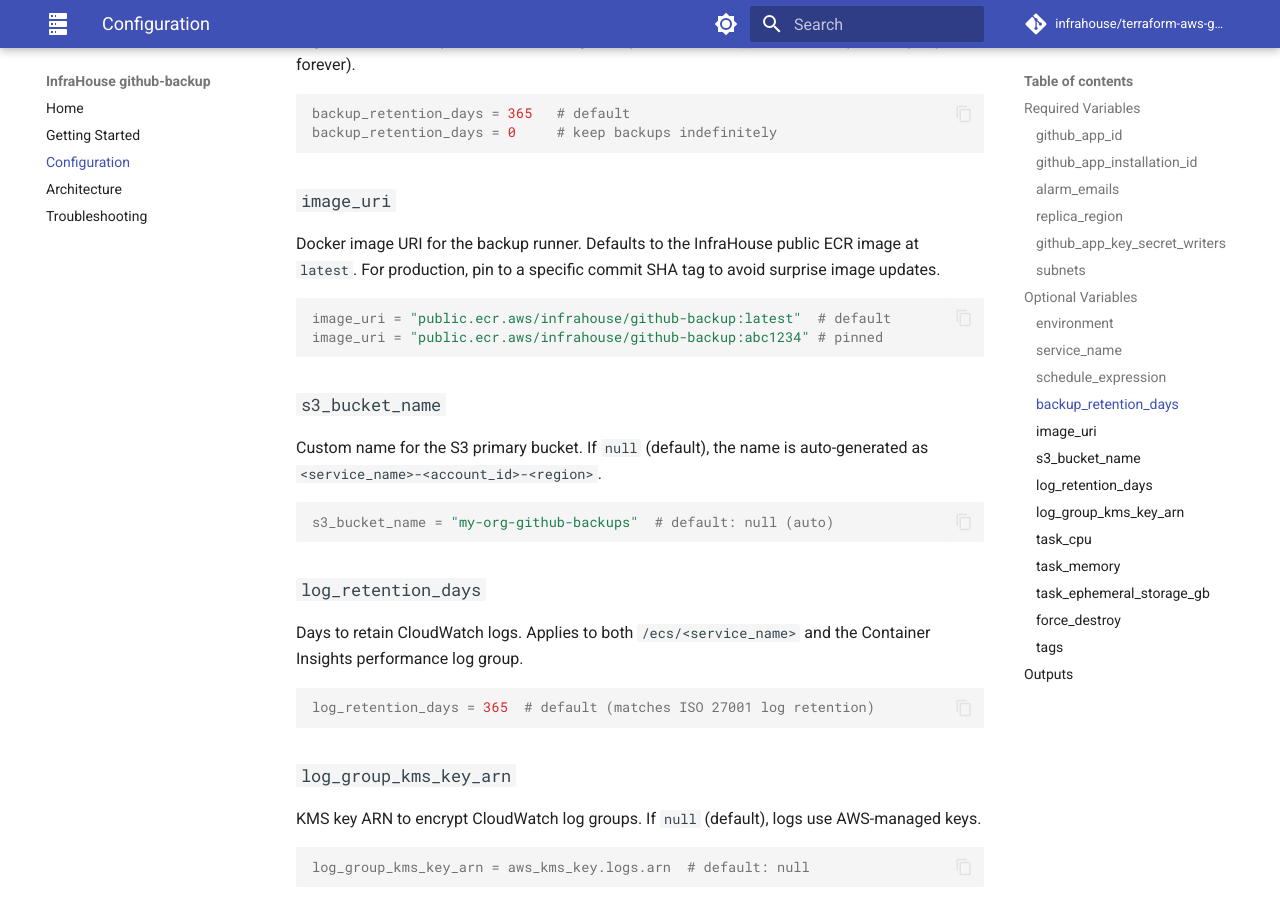
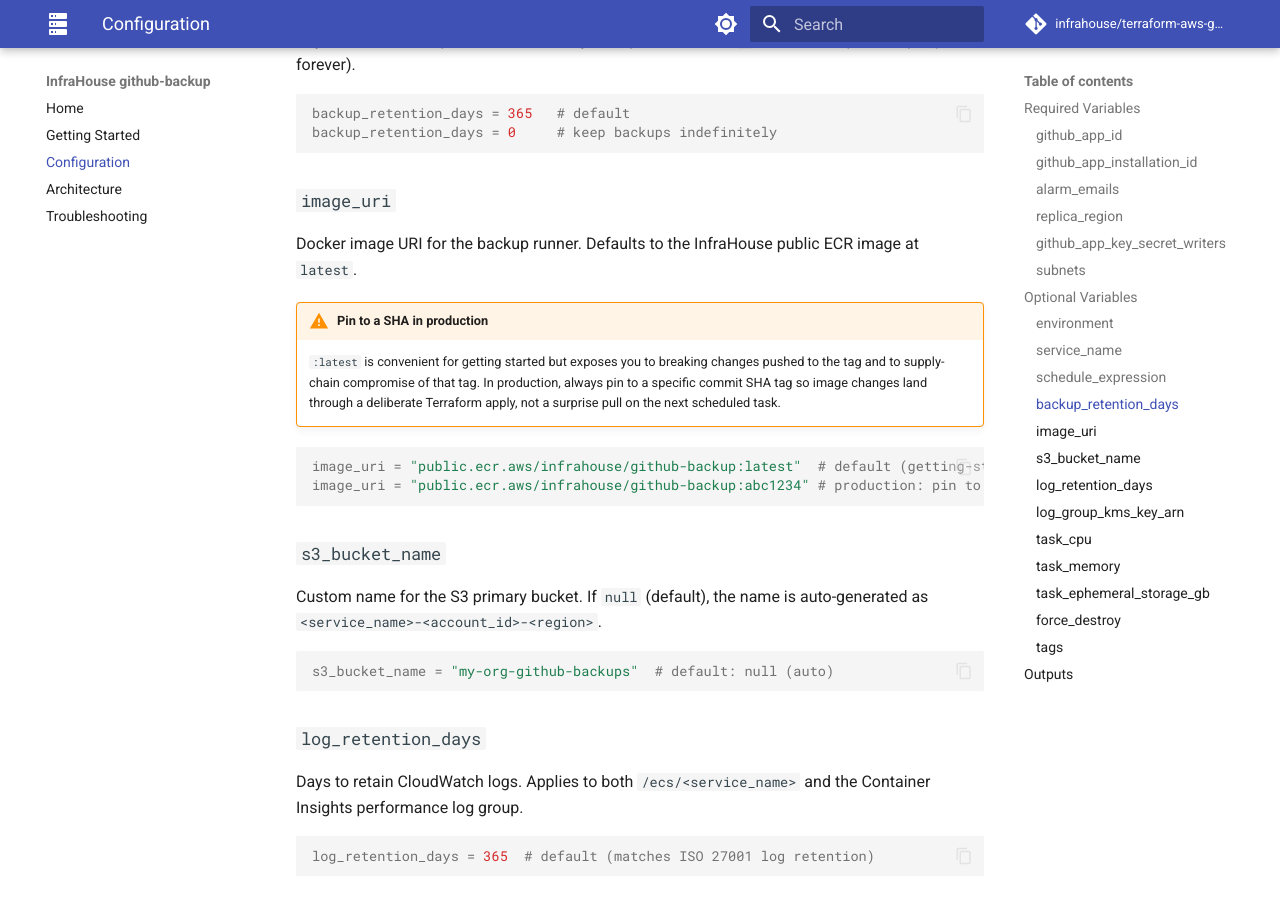
Before and after one commit to infrahouse/terraform-aws-github-backup, an MkDocs documentation site: the page built from docs/configuration.md, in a window 1280 px wide and 900 px high, scrolled down 2143 px. Built offline with MkDocs 1.6.1 and Material for MkDocs 9.7.7, drawn with Linux system fonts in a browser that asks for light colours; comment, search, counter and statistics services are not loaded.

Commit message:
docs: add warning admonitions about pinning image_uri in production
The image_uri variable defaults to public.ecr.aws/infrahouse/github-backup:latest
for convenience. The variable description in variables.tf already calls
out the risk, but the getting-started guide reproduces the default
verbatim in a copy-paste block and configuration.md showed the default
alongside the pinned form with no visual hierarchy.

Add mkdocs-material warning admonitions in both pages:
- getting-started.md: warn after the apply step, explain the supply-
  chain/breaking-change risk, link to the configuration reference.
- configuration.md: same warning on the image_uri section, with the
  "latest" default labelled as getting-started-only.

Addresses review finding S-2 from .claude/reviews/terraform-module-review.md.

Co-Authored-By: Claude Opus 4.7 (1M context) <noreply@anthropic.com>

````diff
--- a/docs/configuration.md
+++ b/docs/configuration.md
@@ -104,11 +104,16 @@ backup_retention_days = 0     # keep backups indefinitely
 ### `image_uri`
 
 Docker image URI for the backup runner. Defaults to the InfraHouse public ECR image at `latest`.
-For production, pin to a specific commit SHA tag to avoid surprise image updates.
+
+!!! warning "Pin to a SHA in production"
+    `:latest` is convenient for getting started but exposes you to breaking changes pushed to
+    the tag and to supply-chain compromise of that tag. In production, always pin to a specific
+    commit SHA tag so image changes land through a deliberate Terraform apply, not a surprise
+    pull on the next scheduled task.
 
 ```hcl
-image_uri = "public.ecr.aws/infrahouse/github-backup:latest"  # default
-image_uri = "public.ecr.aws/infrahouse/github-backup:abc1234" # pinned
+image_uri = "public.ecr.aws/infrahouse/github-backup:latest"  # default (getting-started only)
+image_uri = "public.ecr.aws/infrahouse/github-backup:abc1234" # production: pin to SHA
 ```
 
 ### `s3_bucket_name`
````
Also changed, not shown: docs/getting-started.md (+12 -0 lines).
